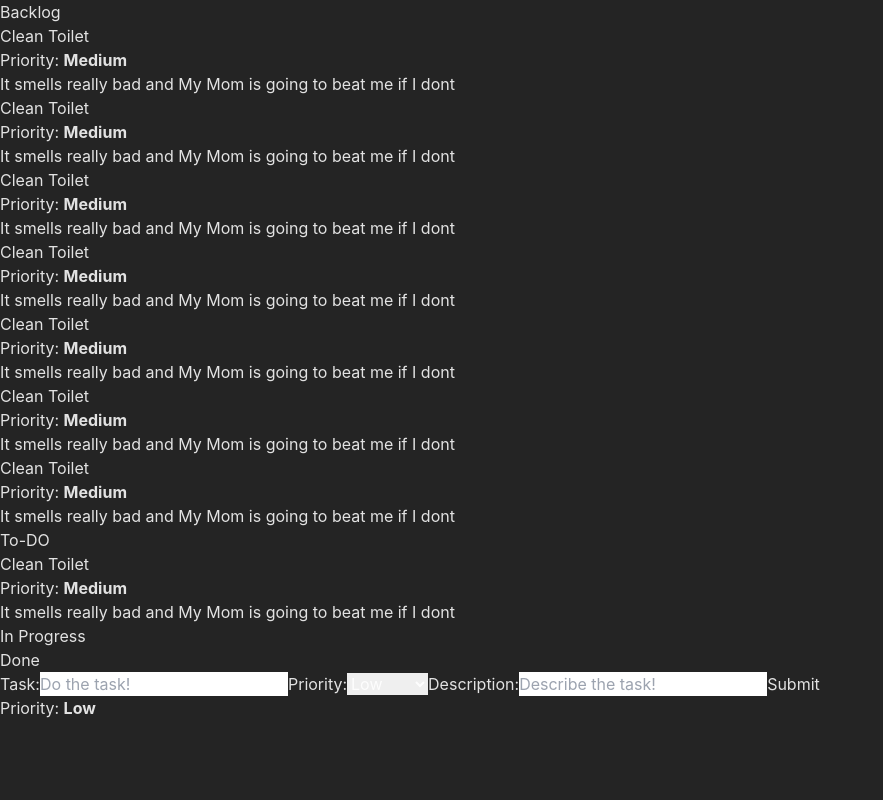
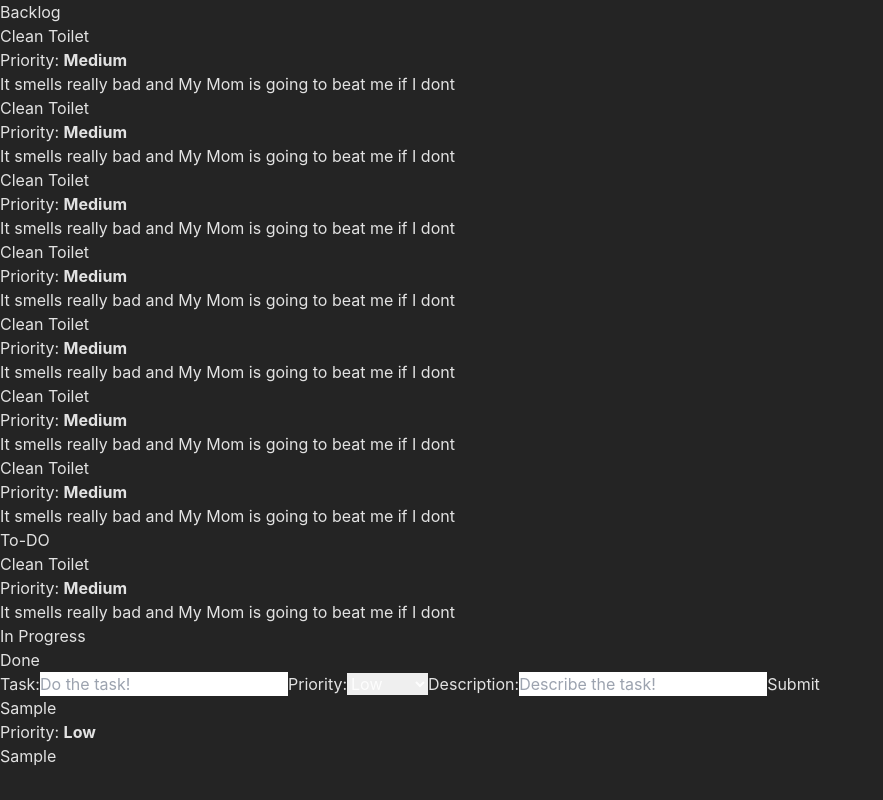
Before and after one commit to RaikkoP/DragAndDropTaskmanager, a React (Vite) app in the folder taskmanager/: page / in a window 1280 px wide. Both pictures are taken after typing "Sample", "Sample" into the empty fields and a click on the button "Submit". Shown: the whole page, without its empty margins (0-883 px from the left). Built offline with nearby package versions, Linux system fonts and the light colour scheme.

Commit message:
Finished form functionality, started drag and drop

```diff
--- a/taskmanager/src/components/dashboard/Dashboard.jsx
+++ b/taskmanager/src/components/dashboard/Dashboard.jsx
@@ -1,4 +1,4 @@
-import { useState } from 'react'
+import { useState, useEffect } from 'react'
 import Form from '../form/Form'
 import TaskContainer from '../taskContainer/TaskContainer'
 import './Dashboard.css'
@@ -10,7 +10,14 @@ export default function Dashboard() {
     const [description, setDescription] = useState('');
     const [taskList, setTaskList] = useState([]);
 
+    useEffect(() => {
+        console.log(taskList);
+    })
 
+    function onDragOver(e) {
+        console.log('Dragged over');
+        e.preventDefault();
+    }
 
     return (
         <>
@@ -76,7 +83,7 @@ export default function Dashboard() {
                         </div>
                     </div>
                 </div>
-                <div className='flex-1 overflow-y-auto'>
+                <div onDragOver={(e)=>onDragOver(e)} className='flex-1 overflow-y-auto'>
                     <div>
                         <h2 className='text-4xl'>In Progress</h2>
                     </div>
@@ -94,8 +101,8 @@ export default function Dashboard() {
                 </div>
             </div>
             <div className='flex'>
-                <Form ></Form>
-                <TaskContainer title={task} priority={priority} description={description}></TaskContainer>
+                <Form tasks={setTaskList}></Form>
+                <TaskContainer tasks={taskList}></TaskContainer>
             </div>
         </>
     )
--- a/taskmanager/src/components/form/Form.jsx
+++ b/taskmanager/src/components/form/Form.jsx
@@ -1,4 +1,4 @@
-import { useState } from "react";
+import { useEffect, useState } from "react";
 import { Task } from "../../class/Task";
 
 export default function Form(props) {
@@ -7,9 +7,14 @@ export default function Form(props) {
     const [description, setDescription] = useState('');
     const [taskList, setTaskList] = useState([]);
 
+    useEffect(() => {
+        props.tasks(taskList);
+    }, [taskList])
+
     function onFormSubmit() {
+        setTaskList([...taskList, new Task(task, priority, description)]);
+        props.tasks(taskList);
         console.log(task, priority, description);
-        setTaskList([...taskList, new Task(task, priority, description)]);
         console.log(taskList);
         setTask('');
         setPriority('low');
@@ -17,15 +22,16 @@ export default function Form(props) {
     }
     function changeTask(e) {
         setTask(e.target.value);
+        e.preventDefault()
     }
     function changePriority(e) {
         setPriority(e.target.value);
+        e.preventDefault()
     }
     function changeDescription(e) {
         setDescription(e.target.value);
+        e.preventDefault()
     }
-
-    //Peab parandama ara button submiti, et ta console.logiks seda, informatsiooni, mis on formis
 
     return (
         <form className="flex flex-col w-[25vw] my-2">
--- a/taskmanager/src/components/taskContainer/TaskContainer.jsx
+++ b/taskmanager/src/components/taskContainer/TaskContainer.jsx
@@ -1,11 +1,28 @@
+import { useEffect, useState } from "react"
+
 export default function TaskContainer(props) {
+
+    useEffect(() => {
+        console.log(props.tasks);
+    })
+
+    function dragEvent() {
+
+    }
+
     return (
-        <div className=" flex justify-center text-center">
-            <div className='my-4 mx-2 border-2 rounded-lg w-[314px] h-[96px]'>
-                <h3>{props.title}</h3>
-                <p>Priority: <b>{props.priority}</b></p>
-                <p>{props.description}</p>
-            </div>
+        <div className="grid grid-cols-3 gap-x-8 gap-y-0 overflow-y-auto h-[20em] w-[932px] text-center">
+            {props.tasks.length === null &&
+                <div></div>
+            }
+            {props.tasks.length > 0 &&
+                props.tasks.map((task, index) => (
+                    <div key={index} draggable onDrag={dragEvent} className=' my-4 mx-6 border-2 rounded-lg w-[314px] h-[96px]'>
+                        <h3>{task.title}</h3>
+                        <p>Priority: <b>{task.priority}</b></p>
+                        <p>{task.description}</p>
+                    </div>
+                ))}
         </div>
     )
 }
```
